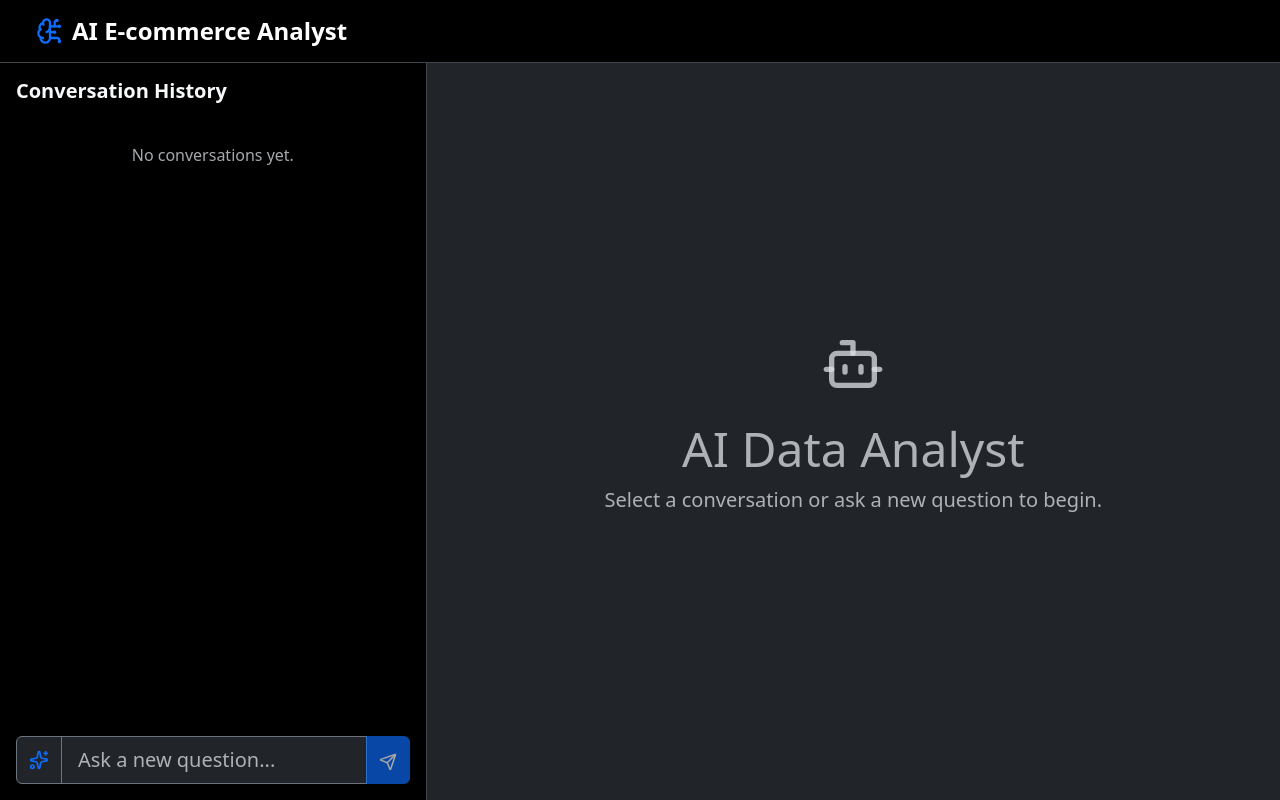
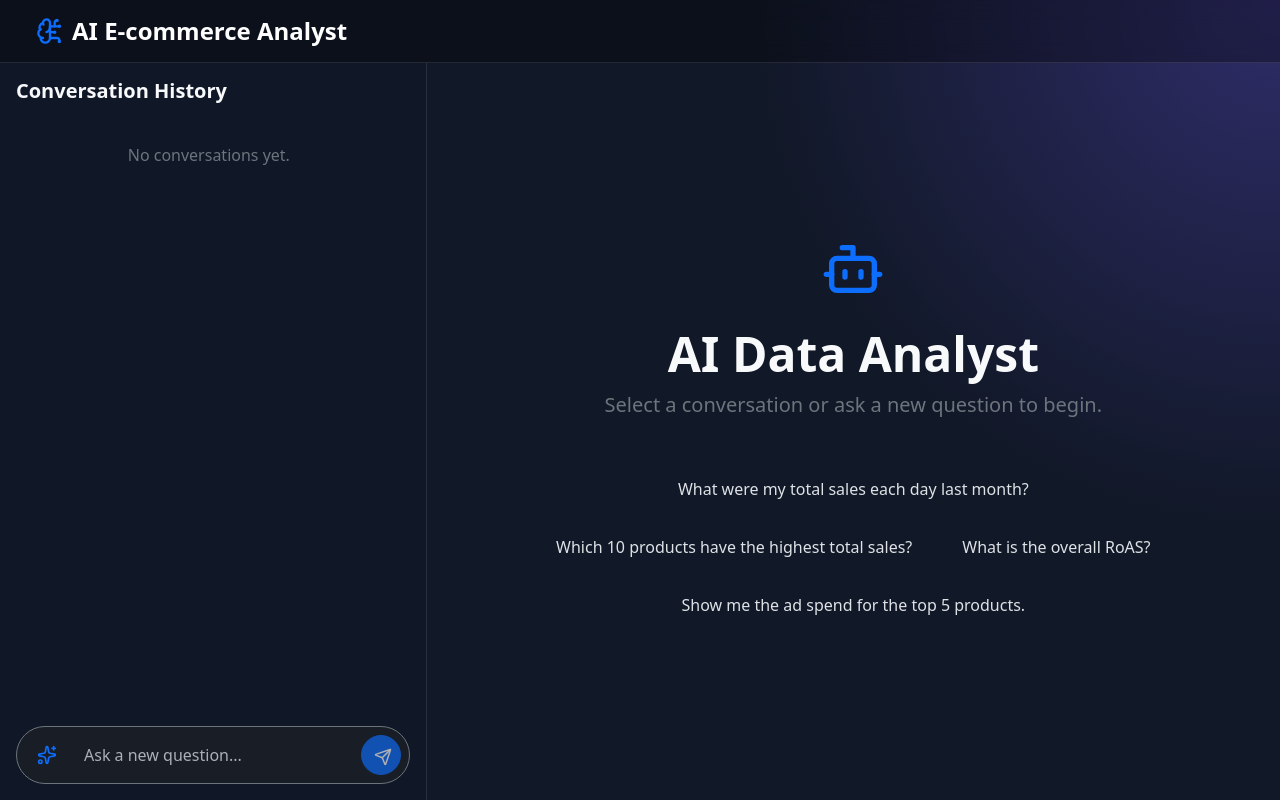
Before and after one commit to Sri-Ganesan-M/AI_E-com_Analytics_Co-Pilot, a React (Vite) app in the folder frontend/: page / in a window 1280 px wide. Built offline with nearby package versions, Linux system fonts and the light colour scheme.

Commit message:
frontend revamp

```diff
--- a/frontend/src/App.tsx
+++ b/frontend/src/App.tsx
@@ -1,15 +1,15 @@
-import { useState } from 'react';
+// src/App.tsx
+import React, { useState } from 'react';
 import { fetchEventSource } from '@microsoft/fetch-event-source';
 import type { InitialPayload, HistoryItem } from './types';
 import ConversationHistory from './components/ConversationHistory';
 import DashboardCanvas from './components/DashboardCanvas';
-import NavBar from './components/NavBar'; // Import the new NavBar
+import NavBar from './components/NavBar';
 
 const API_URL = "http://127.0.0.1:8000";
-type Status = 'idle' | 'loading' | 'error' | 'success';
 
 export default function App() {
-  const [status, setStatus] = useState<Status>('idle');
+  const [status, setStatus] = useState<'idle' | 'loading' | 'error' | 'success'>('idle');
   const [history, setHistory] = useState<HistoryItem[]>([]);
   const [selectedConversationId, setSelectedConversationId] = useState<string | null>(null);
 
@@ -17,19 +17,8 @@ export default function App() {
     setStatus('loading');
     const newId = `conv_${Date.now()}`;
     setSelectedConversationId(newId);
-
-    const tempHistoryItem: HistoryItem = {
-      id: newId,
-      question,
-      payload: { generated_sql: 'Generating SQL...', result: [], chart_data: null },
-      explanation: ''
-    };
-
-    const previousHistory = history.map(item => ({
-        question: item.question,
-        explanation: item.explanation,
-    }));
-
+    const tempHistoryItem: HistoryItem = { id: newId, question, payload: { generated_sql: 'Generating SQL...', result: [], chart_data: null }, explanation: '' };
+    const previousHistory = history.map(item => ({ question: item.question, explanation: item.explanation }));
     setHistory(prev => [tempHistoryItem, ...prev]);
 
     let finalPayload: InitialPayload | null = null;
@@ -38,43 +27,28 @@ export default function App() {
     await fetchEventSource(`${API_URL}/ask-stream`, {
       method: 'POST',
       headers: { 'Content-Type': 'application/json' },
-      body: JSON.stringify({
-        question,
-        history: previousHistory
-      }),
-
+      body: JSON.stringify({ question, history: previousHistory }),
       onmessage(ev) {
         if (ev.event === 'error') {
           const errorData = JSON.parse(ev.data);
           const errorMessage = `An error occurred: ${errorData.error}\n\nAttempted SQL:\n${errorData.sql || 'Not available'}`;
-            setHistory(prev => prev.map(item =>
-                item.id === newId ? { ...item, explanation: errorMessage, payload: { generated_sql: errorData.sql || 'Failed to generate', result: [], chart_data: null } } : item
-            ));
+          setHistory(prev => prev.map(item => item.id === newId ? { ...item, explanation: errorMessage, payload: { generated_sql: errorData.sql || 'Failed to generate', result: [], chart_data: null } } : item));
           setStatus('error');
           return;
         }
-
         if (ev.event === 'initial_data') {
           finalPayload = JSON.parse(ev.data);
-          setHistory(prev => prev.map(item =>
-            item.id === newId ? { ...item, payload: finalPayload! } : item
-          ));
+          setHistory(prev => prev.map(item => item.id === newId ? { ...item, payload: finalPayload! } : item));
         } else if (ev.event === 'text_chunk') {
           finalExplanation += ev.data;
-          setHistory(prev => prev.map(item =>
-            item.id === newId ? { ...item, explanation: finalExplanation } : item
-          ));
+          setHistory(prev => prev.map(item => item.id === newId ? { ...item, explanation: finalExplanation } : item));
         }
       },
-
       onerror(err) {
-        setHistory(prev => prev.map(item =>
-            item.id === newId ? { ...item, explanation: "A network error occurred. Please ensure the backend server is running and accessible." } : item
-        ));
+        setHistory(prev => prev.map(item => item.id === newId ? { ...item, explanation: "A network error occurred. Please ensure the backend server is running and accessible." } : item));
         setStatus('error');
         throw err;
       },
-
       onclose() {
         if (status !== 'error') {
           if (finalPayload) {
@@ -90,21 +64,11 @@ export default function App() {
   const selectedConversation = history.find(item => item.id === selectedConversationId) || null;
 
   return (
-    // Use a flex-column layout to place the NavBar on top
-    <div className="d-flex flex-column vh-100 bg-dark text-light">
+    <div className="d-flex flex-column vh-100 text-light">
       <NavBar />
       <main className="d-flex flex-row flex-grow-1" style={{ overflow: 'hidden' }}>
-        <ConversationHistory
-          history={history}
-          selectedId={selectedConversationId}
-          onSelect={setSelectedConversationId}
-          onAsk={handleAskQuestion}
-          isLoading={status === 'loading'}
-        />
-        <DashboardCanvas
-          status={status}
-          conversation={selectedConversation}
-        />
+        <ConversationHistory history={history} selectedId={selectedConversationId} onSelect={setSelectedConversationId} onAsk={handleAskQuestion} isLoading={status === 'loading'} />
+        <DashboardCanvas status={status} conversation={selectedConversation} onAsk={handleAskQuestion} />
       </main>
     </div>
   );
--- a/frontend/src/components/ConversationHistory.tsx
+++ b/frontend/src/components/ConversationHistory.tsx
@@ -1,3 +1,4 @@
+// src/components/ConversationHistory.tsx
 import React, { useState } from 'react';
 import { Send, Sparkles, MessageSquare } from 'lucide-react';
 import type { HistoryItem } from '../types';
@@ -22,44 +23,53 @@ export default function ConversationHistory({ history, selectedId, onSelect, onA
   };
 
   return (
-    <div className="col-4 d-flex flex-column bg-black p-3 border-end border-secondary-subtle">
-      <h2 className="h5 mb-3 fw-bold">Conversation History</h2>
-      <div className="flex-grow-1 overflow-auto mb-3">
+    <div
+      className="col-4 d-flex flex-column p-3 h-100"
+      style={{
+        backgroundColor: 'rgba(17, 24, 39, 0.6)',
+        backdropFilter: 'blur(12px)',
+        borderRight: '1px solid rgba(255, 255, 255, 0.1)'
+      }}
+    >
+      <h2 className="h5 mb-3 fw-bold text-light">Conversation History</h2>
+      <div className="flex-grow-1 overflow-auto mb-3 pe-2">
         <div className="d-flex flex-column gap-2">
-          {history.length === 0 && (
-            <p className="text-center text-muted mt-4">No conversations yet.</p>
-          )}
+          {history.length === 0 && (<p className="text-center text-secondary mt-4">No conversations yet.</p>)}
           {history.map(item => (
             <button
               key={item.id}
               onClick={() => onSelect(item.id)}
-              className={`btn text-start p-2 d-flex align-items-center gap-2 ${item.id === selectedId ? 'btn-primary' : 'btn-dark'}`}
+              className={`btn text-start p-2 d-flex align-items-center gap-2 rounded-3`}
+              style={{
+                 transition: 'background-color 0.2s, transform 0.2s',
+                 backgroundColor: item.id === selectedId ? 'rgba(59, 130, 246, 0.5)' : 'rgba(55, 65, 81, 0.3)',
+                 transform: item.id === selectedId ? 'scale(1.02)' : 'scale(1)',
+                 border: `1px solid ${item.id === selectedId ? 'rgba(59, 130, 246, 0.7)' : 'rgba(255, 255, 255, 0.1)'}`
+              }}
             >
-              <MessageSquare size={16} />
-              <span className="text-truncate">{item.question}</span>
+              <MessageSquare size={16} className={item.id === selectedId ? 'text-white' : 'text-secondary'}/>
+              <span className={`text-truncate ${item.id === selectedId ? 'text-white' : 'text-light'}`}>{item.question}</span>
             </button>
           ))}
         </div>
       </div>
-      {/* Command Bar at the bottom */}
       <form onSubmit={handleSubmit}>
-        <div className="input-group">
-          <span className="input-group-text bg-dark border-secondary">
-            <Sparkles size={20} className="text-primary" />
-          </span>
+        <div className="input-group bg-dark bg-opacity-50 p-1 rounded-pill shadow-inner border border-secondary">
+          <span className="input-group-text bg-transparent border-0 ps-3"><Sparkles size={20} className="text-primary" /></span>
           <input
             type="text"
             value={inputValue}
-            onChange={(e: React.ChangeEvent<HTMLInputElement>) => setInputValue(e.target.value)}
+            onChange={(e) => setInputValue(e.target.value)}
             placeholder="Ask a new question..."
             disabled={isLoading}
-            className="form-control form-control-lg bg-dark border-secondary text-light"
-            style={{ boxShadow: 'none' }}
+            className="form-control form-control-lg bg-transparent border-0 text-light"
+            style={{ boxShadow: 'none', fontSize: '1rem' }}
           />
           <button
             type="submit"
             disabled={isLoading || !inputValue.trim()}
-            className="btn btn-primary"
+            className="btn btn-primary rounded-circle m-1"
+            style={{width: '40px', height: '40px'}}
           >
             {isLoading ? <span className="spinner-border spinner-border-sm" /> : <Send size={18} />}
           </button>
--- a/frontend/src/components/DashboardCanvas.tsx
+++ b/frontend/src/components/DashboardCanvas.tsx
@@ -1,3 +1,4 @@
+// src/components/DashboardCanvas.tsx
 import { Bot, Download } from 'lucide-react';
 import InteractiveChart from './InteractiveChart';
 import DataTable from './DataTable';
@@ -8,57 +9,43 @@ type Status = 'idle' | 'loading' | 'error' | 'success';
 interface CanvasProps {
   status: Status;
   conversation: HistoryItem | null;
+  onAsk: (question: string) => void;
 }
 
-export default function DashboardCanvas({ status, conversation }: CanvasProps) {
-
+export default function DashboardCanvas({ status, conversation, onAsk }: CanvasProps) {
   const handleDownloadCSV = (data: HistoryItem['payload']['result']) => {
     if (!data || data.length === 0) return;
-
     const headers = Object.keys(data[0]);
-    const csvRows = [headers.join(',')]; // Header row
-
-    // Helper to escape fields containing commas or quotes
     const escapeCsvField = (field: any) => {
         const stringField = String(field);
-        if (stringField.includes(',') || stringField.includes('"') || stringField.includes('\n')) {
-            return `"${stringField.replace(/"/g, '""')}"`;
-        }
+        if (stringField.includes(',') || stringField.includes('"') || stringField.includes('\n')) return `"${stringField.replace(/"/g, '""')}"`;
         return stringField;
     };
-
-    // Data rows
-    for (const row of data) {
-        const values = headers.map(header => escapeCsvField(row[header]));
-        csvRows.push(values.join(','));
-    }
-
+    const csvRows = [headers.join(','), ...data.map(row => headers.map(header => escapeCsvField(row[header])).join(','))];
     const blob = new Blob([csvRows.join('\n')], { type: 'text/csv;charset=utf-8;' });
     const link = document.createElement('a');
-    const url = URL.createObjectURL(blob);
-    link.setAttribute('href', url);
+    link.setAttribute('href', URL.createObjectURL(blob));
     link.setAttribute('download', `data_export_${new Date().toISOString()}.csv`);
-    link.style.visibility = 'hidden';
     document.body.appendChild(link);
     link.click();
     document.body.removeChild(link);
   };
 
-  const WelcomeScreen = () => (
-    <div className="text-center text-muted">
-      <Bot size={64} className="mx-auto" />
-      <h1 className="mt-4 display-5">AI Data Analyst</h1>
-      <p className="lead">Select a conversation or ask a new question to begin.</p>
-    </div>
-  );
+  const WelcomeScreen = () => {
+    const promptStarters = ["What were my total sales each day last month?", "Which 10 products have the highest total sales?", "What is the overall RoAS?", "Show me the ad spend for the top 5 products."];
+    return (
+      <div className="text-center text-muted d-flex flex-column justify-content-center align-items-center h-100">
+        <Bot size={64} className="mx-auto text-primary" />
+        <h1 className="mt-4 display-5 fw-bold text-light">AI Data Analyst</h1>
+        <p className="lead text-secondary mb-5">Select a conversation or ask a new question to begin.</p>
+        <div className="d-flex flex-wrap justify-content-center gap-3 px-5">
+          {promptStarters.map((prompt, index) => (<button key={index} className="btn prompt-starter-btn px-3 py-2" onClick={() => onAsk(prompt)}>{prompt}</button>))}
+        </div>
+      </div>
+    );
+  };
 
-  if (!conversation) {
-    return (
-        <div className="col-8 p-4 d-flex align-items-center justify-content-center">
-          <WelcomeScreen />
-        </div>
-    );
-  }
+  if (!conversation) return <div className="col-8 p-4 d-flex align-items-center justify-content-center"><WelcomeScreen /></div>;
 
   const { question, payload, explanation } = conversation;
 
@@ -66,32 +53,16 @@ export default function DashboardCanvas({ status, conversation }: CanvasProps) {
     <div className="col-8 p-4 overflow-auto">
       <div className="d-flex flex-column gap-4">
         <h1 className="display-6">{question}</h1>
-
-        <div className="p-4 bg-dark rounded-3">
-          <p className="mb-0" style={{ whiteSpace: 'pre-wrap' }}>
-            {explanation}
-            {status === 'loading' && payload.result.length === 0 && <span className="spinner-grow spinner-grow-sm ms-2" />}
-          </p>
-        </div>
-
+        <div className="p-4 rounded-3 card"><p className="mb-0" style={{ whiteSpace: 'pre-wrap' }}>{explanation}{status === 'loading' && payload.result.length === 0 && <span className="spinner-grow spinner-grow-sm ms-2" />}</p></div>
         {payload.chart_data && <InteractiveChart chartData={payload.chart_data} />}
-
         {payload.result.length > 0 && (
-            <div className="card bg-dark border-secondary">
-              <div className="card-header border-secondary d-flex justify-content-between align-items-center">
-                <h5 className="mb-0">Data Table</h5>
-                <button
-                  className="btn btn-sm btn-outline-primary d-flex align-items-center gap-1"
-                  onClick={() => handleDownloadCSV(payload.result)}
-                >
-                  <Download size={14} />
-                  Download CSV
-                </button>
-              </div>
-              <div className="card-body p-0">
-                <DataTable data={payload.result} />
-              </div>
+          <div className="card border-secondary">
+            <div className="card-header border-secondary d-flex justify-content-between align-items-center">
+              <h5 className="mb-0">Data Table</h5>
+              <button className="btn btn-sm btn-outline-primary d-flex align-items-center gap-1" onClick={() => handleDownloadCSV(payload.result)}><Download size={14} />Download CSV</button>
             </div>
+            <div className="card-body p-0"><DataTable data={payload.result} /></div>
+          </div>
         )}
       </div>
     </div>
--- a/frontend/src/components/NavBar.tsx
+++ b/frontend/src/components/NavBar.tsx
@@ -1,8 +1,16 @@
+// src/components/NavBar.tsx
 import { BrainCircuit } from 'lucide-react';
 
 export default function NavBar() {
   return (
-    <nav className="navbar navbar-expand-lg navbar-dark bg-black border-bottom border-secondary-subtle px-4">
+    <nav
+      className="navbar navbar-expand-lg navbar-dark px-4"
+      style={{
+        backgroundColor: 'rgba(0,0,0,0.3)',
+        backdropFilter: 'blur(10px)',
+        borderBottom: '1px solid rgba(255, 255, 255, 0.1)'
+      }}
+    >
       <div className="container-fluid">
         <a className="navbar-brand d-flex align-items-center gap-2" href="#">
           <BrainCircuit size={28} className="text-primary" />
--- a/frontend/src/index.css
+++ b/frontend/src/index.css
@@ -1,6 +1,10 @@
 /* src/index.css */
 body {
-  background-color: #0a0a0a; /* A slightly off-black for depth */
+  /* New radial gradient background for depth */
+  background-color: #111827; /* Fallback */
+  background-image: radial-gradient(circle at top right, rgba(67, 56, 202, 0.4) 0%, #111827 35%);
+  background-repeat: no-repeat;
+  background-attachment: fixed;
 }
 
 /* Custom scrollbar for a modern look */
@@ -8,13 +12,33 @@ body {
   width: 8px;
 }
 ::-webkit-scrollbar-track {
-  background: #1a1a1a;
+  background: rgba(17, 24, 39, 0.5);
 }
 ::-webkit-scrollbar-thumb {
   background-color: #4a4a4a;
   border-radius: 10px;
-  border: 2px solid #1a1a1a;
+  border: 2px solid rgba(17, 24, 39, 0.5);
 }
 ::-webkit-scrollbar-thumb:hover {
   background-color: #6a6a6a;
 }
+
+/* Prompt Starter Button Styles */
+.prompt-starter-btn {
+  background-color: rgba(31, 41, 55, 0.5);
+  border: 1px solid rgba(255, 255, 255, 0.1);
+  color: #d1d5db;
+  transition: all 0.2s ease-in-out;
+}
+
+.prompt-starter-btn:hover {
+  background-color: rgba(55, 65, 81, 0.7);
+  border-color: rgba(255, 255, 255, 0.3);
+  color: #ffffff;
+  transform: translateY(-2px);
+}
+
+.card {
+    background-color: rgba(17, 24, 39, 0.6) !important;
+    backdrop-filter: blur(5px);
+}
```
Also changed, not shown: frontend/src/components/DataTable.tsx (+5 -23 lines), frontend/src/components/InteractiveChart.tsx (+11 -28 lines), frontend/src/types.ts (+5 -21 lines). Lines whose indentation alone changed are shown as unchanged.
